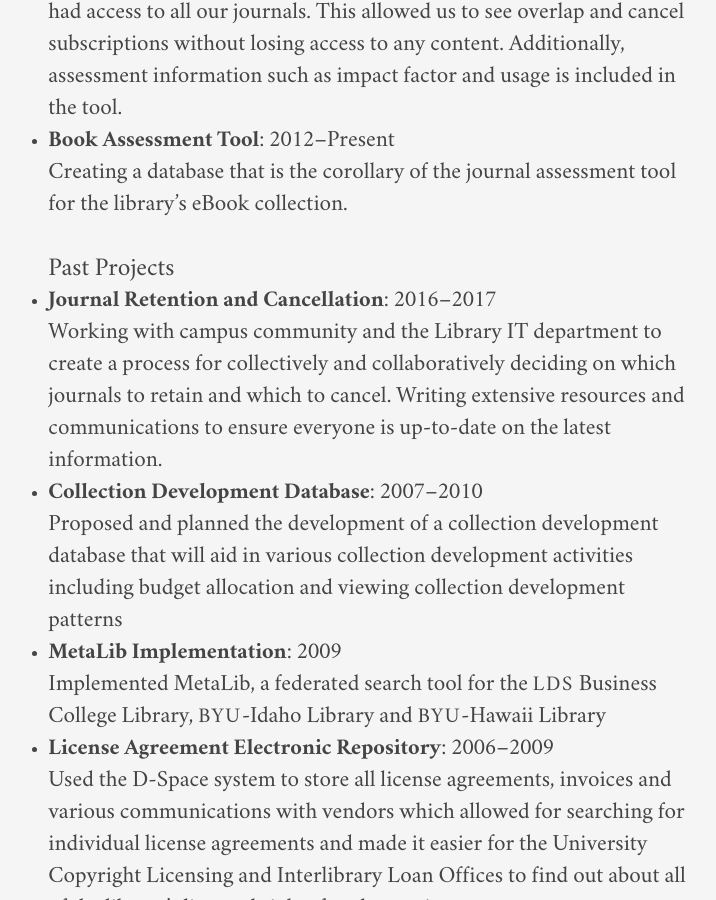
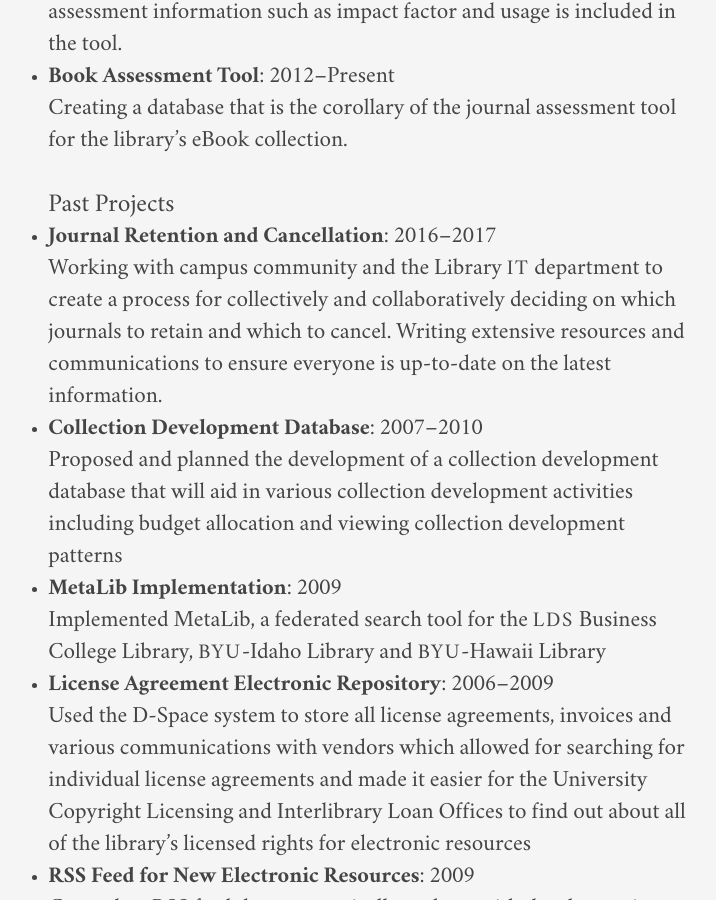
Before and after one commit to jaredhowland/jaredhowland.github.io, a Jekyll site: the page built from content/vita.md, in a window 1280 px wide and 900 px high, scrolled down 6850 px. Shown: the whole window, without its empty margins (264-980 px from the left). Built offline with Jekyll 4.4.1, drawn with Linux system fonts in a browser that asks for light colours; part of the change alters nothing that is shown; some of the changed text lies outside the part shown.

Commit message:
Update vita.md

```diff
--- a/content/vita.md
+++ b/content/vita.md
@@ -24,7 +24,7 @@ Provo, <span class="caps">UT</span> 84602
 * Negotiate access to needed content
 * Collaborate with subject librarians to ensure the library’s collections are as strong as possible
 * Provide analysis of the library’s myriad print and electronic collections
-* Coordinate work between technical services and library information technology employees
+* Coordinate work between technical services and library <span class="caps">IT</span> employees
 * Oversee creation and maintenance of the library’s collection development and journal analysis databases
 
 ### 2011–2015 ###
@@ -34,7 +34,7 @@ Provo, <span class="caps">UT</span> 84602
 
 * Provided analysis of the library’s myriad print and electronic collections
 * Coordinated workflows with shelf-ready vendors
-* Coordinated work between technical services and library information technology employees
+* Coordinated work between technical services and library <span class="caps">IT</span> employees
 * Oversaw creation and maintenance of the library’s collection development and journal analysis databases
 * Supervised Catalog Services employees with responsibility for the library’s shelf-ready program, copy cataloging, media cataloging, serials cataloging, and catalog clean-up and maintenance
 * Managed department resources, budget, and personnel
@@ -132,7 +132,7 @@ Creating a database that is the corollary of the journal assessment tool for the
 
 ### Past Projects ###
 * **Journal Retention and Cancellation**: 2016–2017
-Working with campus community and the Library IT department to create a process for collectively and collaboratively deciding on which journals to retain and which to cancel. Writing extensive resources and communications to ensure everyone is up-to-date on the latest information.
+Working with campus community and the Library <span class="caps">IT</span> department to create a process for collectively and collaboratively deciding on which journals to retain and which to cancel. Writing extensive resources and communications to ensure everyone is up-to-date on the latest information.
 * **Collection Development Database**: 2007–2010
 Proposed and planned the development of a collection development database that will aid in various collection development activities including budget allocation and viewing collection development patterns
 * **MetaLib Implementation**: 2009
```
